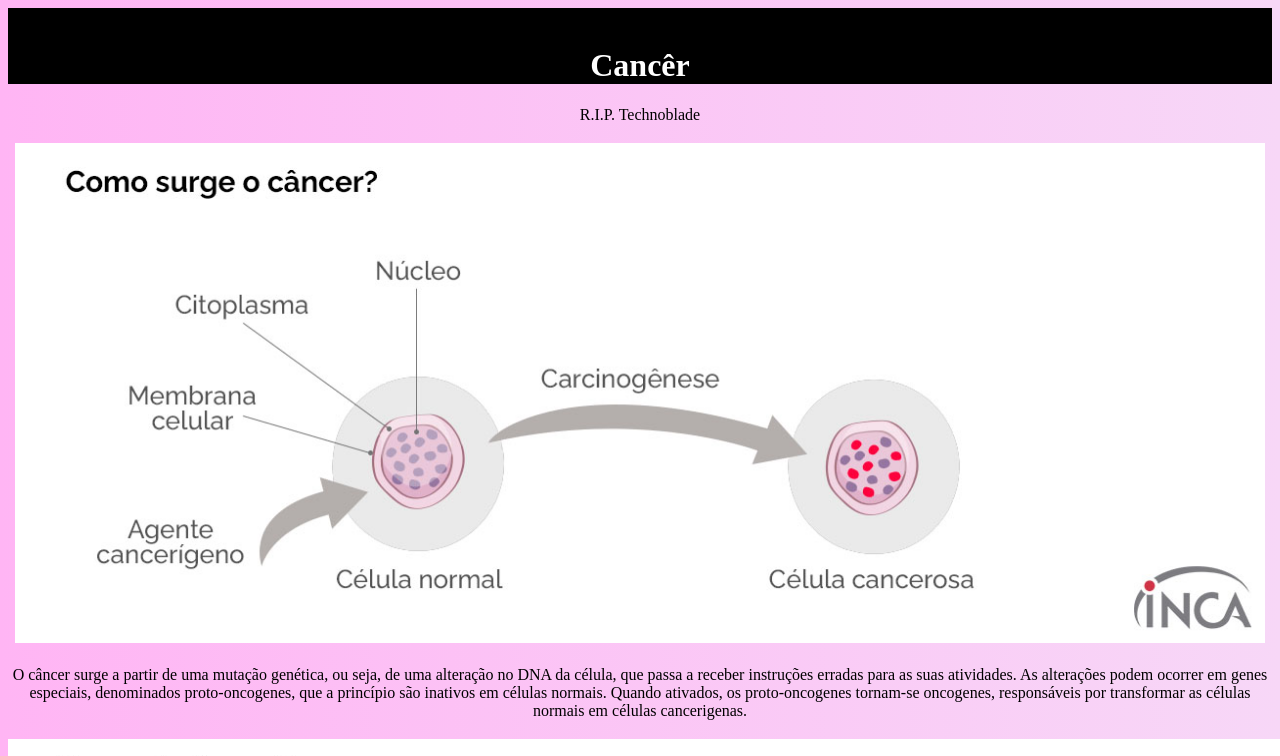
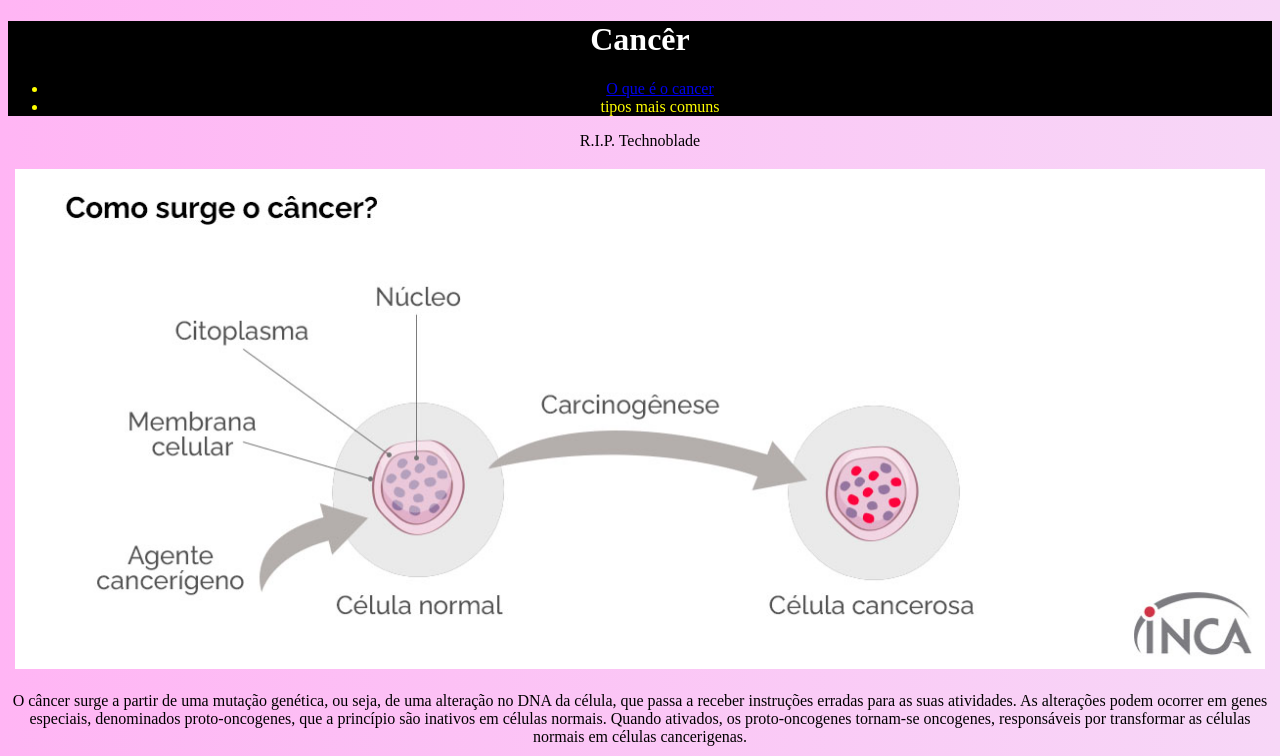
Before and after one commit to Aluninho07/Canc-r, a plain HTML site: page index.html in a window 1280 px wide. Shown: the top 756 px of the page. Drawn offline with Linux system fonts and the light colour scheme.

Commit message:
Add files via upload

```diff
--- a/index.html
+++ b/index.html
@@ -7,15 +7,13 @@
   </head>
   <body>
     <header>
-
-
-<strong>
-<div class="h1">
-Cancêr
-</div></strong>
-
-
  <h1>Cancêr</h1>
+    <nav>
+        <ul>
+            <li><a href="oque.html">O que é o cancer</a></li>
+            <li>tipos mais comuns</li>
+          </ul>
+    </nav>
 
 
     </header>
```
